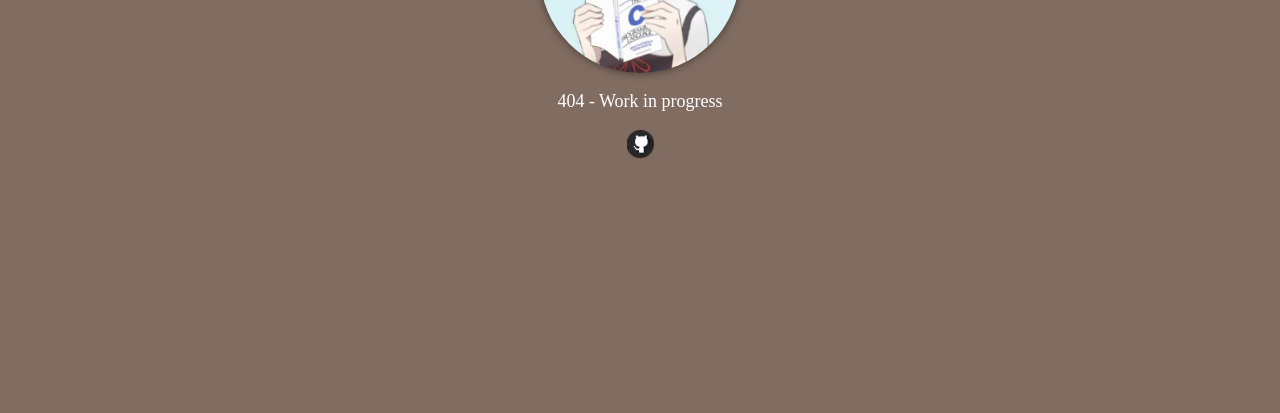
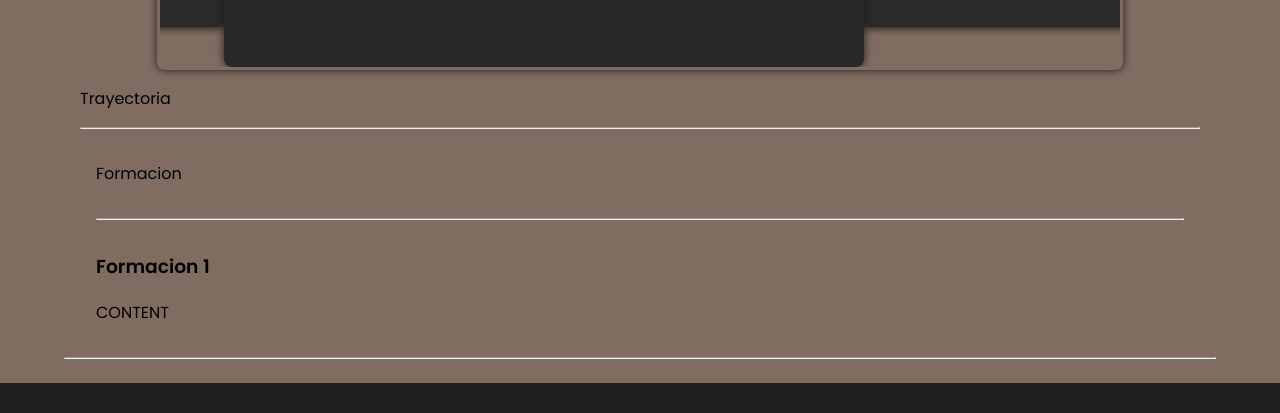
Before and after one commit to Matii111/Matii111.github.io, a React (Create React App) app: page / in a window 1280 px wide. Before the commit this address had no page. Shown: the part 384-797 px from the top of the page. Built offline with nearby package versions, Linux system fonts and the light colour scheme.

Commit message:
fix(minor): Main file correction.

```diff
--- a/src/App.js
+++ b/src/App.js
@@ -5,11 +5,13 @@ import ProjectCard from './components/featuredProjects/projectCardsFormat';
 import CareerCard from './components/careerCards';
 import ToolsIcons from './components/toolsSection/toolsFormat';
 import Footer from './components/footer';
+import PresentationLabel from './components/presentationLabel';
+import LanguageChanger from './components/languageChanger';
 function App() {
   return (
     <div>
       <body>
-        <div className="containerWorking">
+        {/* <div className="containerWorking">
           <div className="image-containerWorking">
             <img className="pfp" src={working}/>
           </div>
@@ -17,27 +19,20 @@ function App() {
           <a href="https://github.com/Matii111" rel="noreferrer">
             <img className="git" src={git} />
           </a>
-        </div>
-        {/* <div>
-          <div className='language-changer'>
-            <h1>current language</h1>
-          </div>
-          <div className='presentation-label'>
-            <h1>Matias</h1>
-          </div>
-          <p className='section-title'>
-            Proyecto destacado
-          </p>
+        </div> */}
+        <div>
+          <LanguageChanger />
+          <PresentationLabel />
           <div className='content-container'>
             <ProjectCard />
             <div className='career-container'>
-              <h1 className='career-title'>
+              <p className='career-title'>
                 Trayectoria
-              </h1>
+              </p>
               <hr className='career-title-hr' />
-              <h2 className='career-subtitle'>
+              <p className='career-subtitle'>
                 Formacion
-              </h2>
+              </p>
               <hr className='career-subtitle-hr' />
               <div className='career-content-container'>
                 <h3 className='career-content-title'>Formacion 1</h3>
@@ -46,14 +41,11 @@ function App() {
               <hr className='divisor-bar'></hr>
             </div>
             <div className='tools-container'>
-              <h1 className='tools-title'>
-                Tecnologias utilizadas
-              </h1>
               <ToolsIcons />
             </div>
           </div>
           <Footer />
-        </div> */}
+        </div>
       </body>
     </div>
   );
```
